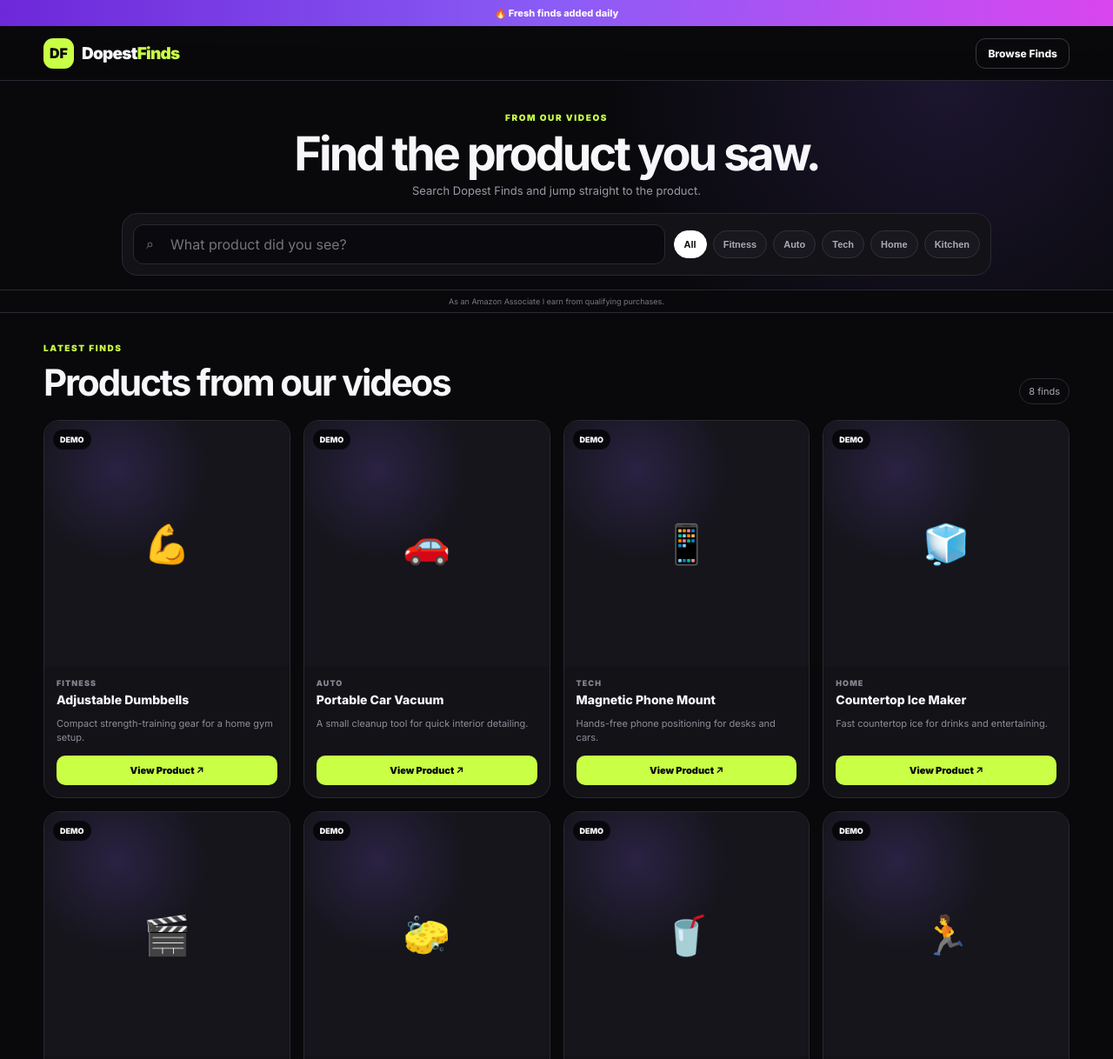
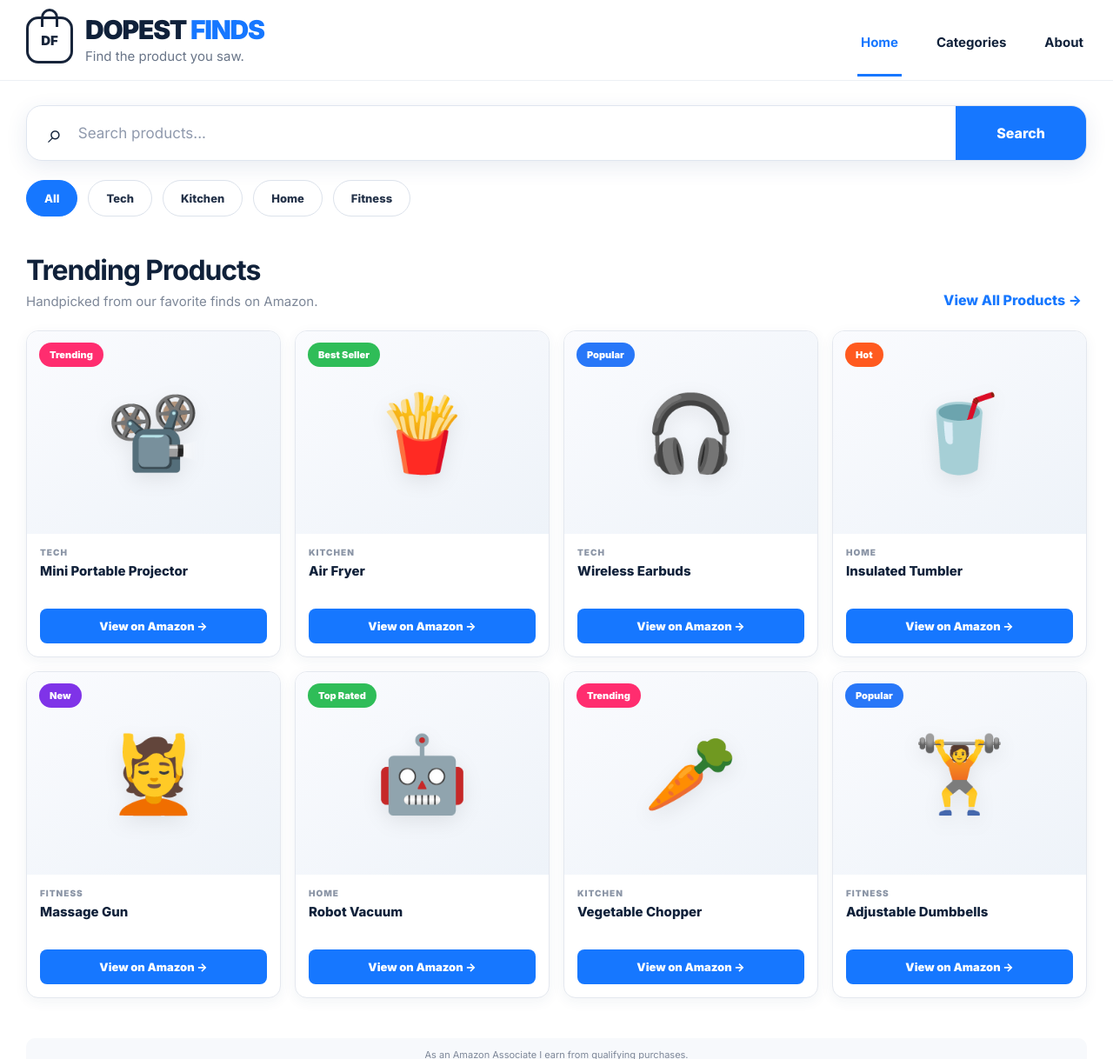
Before and after one commit to Emoney2025/dopestfinds, a plain HTML site: page index.html in a window 1280 px wide. Shown: the top 1218 px of the page at 87% size. Drawn offline with Linux system fonts and the light colour scheme.

Commit message:
Add files via upload

```diff
--- a/app.js
+++ b/app.js
@@ -1,9 +1,65 @@
 
-const state={products:[],category:"All",query:""};
-const grid=document.getElementById("productsGrid"),filters=document.getElementById("categoryFilters"),search=document.getElementById("searchInput"),count=document.getElementById("productCount"),empty=document.getElementById("emptyState");
+const fallbackProducts = [{"name": "Mini Portable Projector", "category": "Tech", "emoji": "\ud83d\udcfd\ufe0f", "badge": "Trending", "badgeClass": "pink", "url": "#"}, {"name": "Air Fryer", "category": "Kitchen", "emoji": "\ud83c\udf5f", "badge": "Best Seller", "badgeClass": "green", "url": "#"}, {"name": "Wireless Earbuds", "category": "Tech", "emoji": "\ud83c\udfa7", "badge": "Popular", "badgeClass": "blue", "url": "#"}, {"name": "Insulated Tumbler", "category": "Home", "emoji": "\ud83e\udd64", "badge": "Hot", "badgeClass": "orange", "url": "#"}, {"name": "Massage Gun", "category": "Fitness", "emoji": "\ud83d\udc86", "badge": "New", "badgeClass": "purple", "url": "#"}, {"name": "Robot Vacuum", "category": "Home", "emoji": "\ud83e\udd16", "badge": "Top Rated", "badgeClass": "green", "url": "#"}, {"name": "Vegetable Chopper", "category": "Kitchen", "emoji": "\ud83e\udd55", "badge": "Trending", "badgeClass": "pink", "url": "#"}, {"name": "Adjustable Dumbbells", "category": "Fitness", "emoji": "\ud83c\udfcb\ufe0f", "badge": "Popular", "badgeClass": "blue", "url": "#"}];
+let state={products:fallbackProducts, category:"All", query:""};
+
+const grid=document.getElementById("productsGrid");
+const filters=document.getElementById("categoryFilters");
+const search=document.getElementById("searchInput");
+const empty=document.getElementById("emptyState");
+
 document.getElementById("year").textContent=new Date().getFullYear();
-async function loadProducts(){const r=await fetch("products.json",{cache:"no-store"});state.products=await r.json();buildFilters();render()}
-function esc(v=""){return String(v).replace(/[&<>"']/g,c=>({"&":"&amp;","<":"&lt;",">":"&gt;",'"':"&quot;","'":"&#039;"}[c]))}
-function buildFilters(){const cats=["All",...new Set(state.products.map(p=>p.category).filter(Boolean))];filters.innerHTML=cats.map(c=>`<button class="filter ${c===state.category?"active":""}" data-category="${esc(c)}">${esc(c)}</button>`).join("");filters.querySelectorAll(".filter").forEach(b=>b.onclick=()=>{state.category=b.dataset.category;buildFilters();render()})}
-function render(){const q=state.query.trim().toLowerCase();const items=state.products.filter(p=>(state.category==="All"||p.category===state.category)&&(!q||`${p.name} ${p.category} ${p.description||""} ${(p.tags||[]).join(" ")}`.toLowerCase().includes(q)));count.textContent=state.products.length;empty.hidden=items.length!==0;grid.innerHTML=items.map(p=>`<article class="product-card"><div class="product-image">${p.image?`<img src="${esc(p.image)}" alt="${esc(p.name)}" loading="lazy">`:`<div class="product-placeholder">${esc(p.emoji||"🔥")}</div>`}${p.badge?`<div class="product-tag">${esc(p.badge)}</div>`:""}</div><div class="product-body"><div class="product-category">${esc(p.category||"Find")}</div><div class="product-title">${esc(p.name)}</div><div class="product-desc">${esc(p.description||"")}</div><a class="product-link" href="${esc(p.url)}" target="_blank" rel="nofollow sponsored noopener">View Product ↗</a></div></article>`).join("")}
-search.addEventListener("input",e=>{state.query=e.target.value;render()});loadProducts();
+
+function esc(v="") {
+  return String(v).replace(/[&<>"']/g,c=>({"&":"&amp;","<":"&lt;",">":"&gt;",'"':"&quot;","'":"&#039;"}[c]));
+}
+
+function buildFilters() {
+  const cats=["All",...new Set(state.products.map(p=>p.category).filter(Boolean))];
+  filters.innerHTML=cats.map(c=>`<button class="chip ${c===state.category?"active":""}" data-category="${esc(c)}">${esc(c)}</button>`).join("");
+  filters.querySelectorAll(".chip").forEach(btn=>btn.addEventListener("click",()=>{
+    state.category=btn.dataset.category;
+    buildFilters();
+    render();
+  }));
+}
+
+function render() {
+  const q=state.query.toLowerCase().trim();
+  const list=state.products.filter(p=>{
+    const matchesCategory=state.category==="All"||p.category===state.category;
+    const text=`${p.name} ${p.category}`.toLowerCase();
+    return matchesCategory && (!q || text.includes(q));
+  });
+  empty.hidden=list.length>0;
+  grid.innerHTML=list.map(p=>`
+    <article class="card">
+      <div class="imagearea">
+        <span class="badge ${esc(p.badgeClass||"blue")}">${esc(p.badge||"Find")}</span>
+        ${p.image ? `<img src="${esc(p.image)}" alt="${esc(p.name)}" loading="lazy" style="width:100%;height:100%;object-fit:contain;padding:16px">`
+                   : `<div class="productemoji">${esc(p.emoji||"🔥")}</div>`}
+      </div>
+      <div class="cardbody">
+        <div class="category">${esc(p.category||"Find")}</div>
+        <div class="productname">${esc(p.name)}</div>
+        <a class="amazonbtn" href="${esc(p.url||"#")}" target="_blank" rel="nofollow sponsored noopener">View on Amazon →</a>
+      </div>
+    </article>
+  `).join("");
+}
+
+search.addEventListener("input",e=>{state.query=e.target.value;render();});
+document.getElementById("searchBtn").addEventListener("click",render);
+document.getElementById("viewAllBtn").addEventListener("click",()=>{state.category="All";state.query="";search.value="";buildFilters();render();});
+
+async function init(){
+  try{
+    const r=await fetch("products.json",{cache:"no-store"});
+    if(r.ok){
+      const data=await r.json();
+      if(Array.isArray(data)&&data.length) state.products=data;
+    }
+  }catch(e){}
+  buildFilters();
+  render();
+}
+init();
--- a/index.html
+++ b/index.html
@@ -1,44 +1,74 @@
 <!doctype html>
 <html lang="en">
 <head>
-<meta charset="utf-8"><meta name="viewport" content="width=device-width,initial-scale=1">
-<meta name="description" content="Dopest Finds — cool products and viral finds from our videos.">
-<title>Dopest Finds — Stuff Worth Finding</title>
-<link rel="preconnect" href="https://fonts.googleapis.com"><link rel="preconnect" href="https://fonts.gstatic.com" crossorigin>
+  <meta charset="utf-8">
+  <meta name="viewport" content="width=device-width,initial-scale=1">
+  <meta name="description" content="Dopest Finds — find products from our videos.">
+  <title>Dopest Finds</title>
+  <link rel="preconnect" href="https://fonts.googleapis.com">
+  <link rel="preconnect" href="https://fonts.gstatic.com" crossorigin>
   <link href="https://fonts.googleapis.com/css2?family=Inter:wght@400;500;600;700;800;900&display=swap" rel="stylesheet">
   <link rel="stylesheet" href="styles.css">
-</head><body>
-<div class="announcement">🔥 Fresh finds added daily</div>
-<header><div class="container header-inner">
-<a class="brand" href="#"><span class="brand-mark">DF</span><span class="brand-text">Dopest<span>Finds</span></span></a>
-<a class="header-cta" href="#products">Browse Finds</a>
-</div></header>
+</head>
+<body>
+  <header class="topbar">
+    <div class="shell navrow">
+      <a class="brand" href="#">
+        <div class="baglogo">DF</div>
+        <div class="brandcopy">
+          <div class="brandname">DOPEST <span>FINDS</span></div>
+          <div class="tagline">Find the product you saw.</div>
+        </div>
+      </a>
+
+      <nav class="navlinks">
+        <a class="active" href="#">Home</a>
+        <a href="#products">Categories</a>
+        <a href="#about">About</a>
+      </nav>
+    </div>
+  </header>
 
   <main>
-<section class="quick-find">
-<div class="container">
-<div class="quick-copy">
-<span class="kicker">FROM OUR VIDEOS</span>
-<h1>Find the product you saw.</h1>
-<p>Search Dopest Finds and jump straight to the product.</p>
+    <section class="find-area shell">
+      <div class="searchbox">
+        <span class="searchicon">⌕</span>
+        <input id="searchInput" type="search" placeholder="Search products..." autocomplete="off">
+        <button type="button" id="searchBtn">Search</button>
       </div>
-<div class="finder">
-<div class="search-wrap"><span>⌕</span><input id="searchInput" type="search" placeholder="What product did you see?" autocomplete="off"></div>
-<div id="categoryFilters" class="filters"></div>
-</div>
-</div>
+      <div id="categoryFilters" class="chips"></div>
     </section>
 
-<div class="disclosure">As an Amazon Associate I earn from qualifying purchases.</div>
+    <section class="products shell" id="products">
+      <div class="sectiontitle">
+        <div>
+          <h1>Trending Products</h1>
+          <p>Handpicked from our favorite finds on Amazon.</p>
+        </div>
+        <button class="viewall" id="viewAllBtn">View All Products →</button>
+      </div>
 
-<section class="products" id="products"><div class="container">
-<div class="section-head"><div><span class="kicker">LATEST FINDS</span><h2>Products from our videos</h2></div><div class="count"><span id="productCount">0</span> finds</div></div>
-<div id="productsGrid" class="grid"></div>
-<div id="emptyState" class="empty" hidden>🔎<h3>No finds yet</h3><p>Try another search or category.</p></div>
-</div></section>
+      <div id="productsGrid" class="productgrid"></div>
+      <div id="emptyState" class="empty" hidden>No products found.</div>
+    </section>
 
-<section class="lower"><div class="container lower-card"><div><span class="kicker">DOPEST FINDS</span><h2>See it. Find it. Grab it.</h2></div><p>We collect useful, interesting and viral products from our videos so you can find the exact item without digging through old posts.</p></div></section>
+    <section class="amazon-note shell">
+      <p>As an Amazon Associate I earn from qualifying purchases.</p>
+    </section>
+
+    <section class="about shell" id="about">
+      <h2>About Dopest Finds</h2>
+      <p>We make it easy to find the products featured in our videos. Search, browse, and jump straight to the item you want.</p>
+    </section>
   </main>
 
-<footer><div class="container footer"><div class="brand"><span class="brand-mark">DF</span><span class="brand-text">Dopest<span>Finds</span></span></div><p>© <span id="year"></span> Dopest Finds · As an Amazon Associate I earn from qualifying purchases.</p></div></footer>
-<script src="app.js"></script></body></html>
+  <footer>
+    <div class="shell footerrow">
+      <span>© <span id="year"></span> Dopest Finds</span>
+      <span>Stuff worth finding.</span>
+    </div>
+  </footer>
+
+  <script src="app.js"></script>
+</body>
+</html>
--- a/products.json
+++ b/products.json
@@ -1,106 +1,66 @@
 [
+  {
+    "name": "Mini Portable Projector",
+    "category": "Tech",
+    "emoji": "\ud83d\udcfd\ufe0f",
+    "badge": "Trending",
+    "badgeClass": "pink",
+    "url": "#"
+  },
+  {
+    "name": "Air Fryer",
+    "category": "Kitchen",
+    "emoji": "\ud83c\udf5f",
+    "badge": "Best Seller",
+    "badgeClass": "green",
+    "url": "#"
+  },
+  {
+    "name": "Wireless Earbuds",
+    "category": "Tech",
+    "emoji": "\ud83c\udfa7",
+    "badge": "Popular",
+    "badgeClass": "blue",
+    "url": "#"
+  },
+  {
+    "name": "Insulated Tumbler",
+    "category": "Home",
+    "emoji": "\ud83e\udd64",
+    "badge": "Hot",
+    "badgeClass": "orange",
+    "url": "#"
+  },
+  {
+    "name": "Massage Gun",
+    "category": "Fitness",
+    "emoji": "\ud83d\udc86",
+    "badge": "New",
+    "badgeClass": "purple",
+    "url": "#"
+  },
+  {
+    "name": "Robot Vacuum",
+    "category": "Home",
+    "emoji": "\ud83e\udd16",
+    "badge": "Top Rated",
+    "badgeClass": "green",
+    "url": "#"
+  },
+  {
+    "name": "Vegetable Chopper",
+    "category": "Kitchen",
+    "emoji": "\ud83e\udd55",
+    "badge": "Trending",
+    "badgeClass": "pink",
+    "url": "#"
+  },
   {
     "name": "Adjustable Dumbbells",
     "category": "Fitness",
-    "description": "Compact strength-training gear for a home gym setup.",
-    "url": "#",
-    "image": "",
-    "emoji": "\ud83d\udcaa",
-    "badge": "DEMO",
-    "tags": [
-      "weights",
-      "home gym"
-    ]
-  },
-  {
-    "name": "Portable Car Vacuum",
-    "category": "Auto",
-    "description": "A small cleanup tool for quick interior detailing.",
-    "url": "#",
-    "image": "",
-    "emoji": "\ud83d\ude97",
-    "badge": "DEMO",
-    "tags": [
-      "car",
-      "cleaning"
-    ]
-  },
-  {
-    "name": "Magnetic Phone Mount",
-    "category": "Tech",
-    "description": "Hands-free phone positioning for desks and cars.",
-    "url": "#",
-    "image": "",
-    "emoji": "\ud83d\udcf1",
-    "badge": "DEMO",
-    "tags": [
-      "phone",
-      "gadget"
-    ]
-  },
-  {
-    "name": "Countertop Ice Maker",
-    "category": "Home",
-    "description": "Fast countertop ice for drinks and entertaining.",
-    "url": "#",
-    "image": "",
-    "emoji": "\ud83e\uddca",
-    "badge": "DEMO",
-    "tags": [
-      "kitchen",
-      "appliance"
-    ]
-  },
-  {
-    "name": "Mini Projector",
-    "category": "Tech",
-    "description": "A compact projector for movie nights and small spaces.",
-    "url": "#",
-    "image": "",
-    "emoji": "\ud83c\udfac",
-    "badge": "DEMO",
-    "tags": [
-      "movies",
-      "projector"
-    ]
-  },
-  {
-    "name": "Cordless Spin Scrubber",
-    "category": "Home",
-    "description": "A powered cleaning tool for bathrooms and kitchens.",
-    "url": "#",
-    "image": "",
-    "emoji": "\ud83e\uddfd",
-    "badge": "DEMO",
-    "tags": [
-      "cleaning",
-      "home"
-    ]
-  },
-  {
-    "name": "Portable Blender",
-    "category": "Kitchen",
-    "description": "A grab-and-go blender for smoothies and shakes.",
-    "url": "#",
-    "image": "",
-    "emoji": "\ud83e\udd64",
-    "badge": "DEMO",
-    "tags": [
-      "blender",
-      "smoothie"
-    ]
-  },
-  {
-    "name": "Under-Desk Walking Pad",
-    "category": "Fitness",
-    "description": "A compact walking option for home offices.",
-    "url": "#",
-    "image": "",
-    "emoji": "\ud83c\udfc3",
-    "badge": "DEMO",
-    "tags": [
-      "walking",
-      "fitness"
-    ]
+    "emoji": "\ud83c\udfcb\ufe0f",
+    "badge": "Popular",
+    "badgeClass": "blue",
+    "url": "#"
   }
 ]
--- a/styles.css
+++ b/styles.css
@@ -1,13 +1,158 @@
 
-:root{--bg:#09090c;--panel:#121217;--line:#292932;--text:#f7f7fb;--muted:#9999a5;--lime:#c9ff45}
-*{box-sizing:border-box}html{scroll-behavior:smooth}body{margin:0;font-family:Inter,system-ui,sans-serif;background:var(--bg);color:var(--text)}a{text-decoration:none;color:inherit}.container{width:min(1180px,calc(100% - 28px));margin:auto}
-.announcement{height:30px;display:grid;place-items:center;background:linear-gradient(90deg,#6d28d9,#8b5cf6,#d946ef);font-size:11px;font-weight:800}
-header{position:sticky;top:0;z-index:20;background:rgba(9,9,12,.9);backdrop-filter:blur(15px);border-bottom:1px solid var(--line)}.header-inner{height:62px;display:flex;align-items:center;justify-content:space-between}.brand{display:flex;align-items:center;gap:9px;font-weight:900}.brand-mark{width:35px;height:35px;border-radius:11px;display:grid;place-items:center;background:var(--lime);color:#09090c}.brand-text{font-size:19px;letter-spacing:-.04em}.brand-text span{color:var(--lime)}.header-cta{padding:9px 13px;border:1px solid #383842;border-radius:11px;font-size:12px;font-weight:800}
-.quick-find{padding:30px 0 16px;background:radial-gradient(circle at 85% 0%,rgba(139,92,246,.15),transparent 35%);border-bottom:1px solid var(--line)}.quick-copy{text-align:center;max-width:720px;margin:0 auto 18px}.kicker{font-size:10px;letter-spacing:.16em;color:var(--lime);font-weight:900}.quick-copy h1{font-size:clamp(34px,5vw,54px);line-height:1;margin:7px 0;letter-spacing:-.055em}.quick-copy p{margin:0;color:var(--muted);font-size:13px}
-.finder{max-width:1000px;margin:auto;padding:12px;border:1px solid var(--line);border-radius:18px;background:var(--panel);display:flex;gap:10px;align-items:center}.search-wrap{position:relative;flex:1}.search-wrap span{position:absolute;left:15px;top:12px;color:#777784}.search-wrap input{width:100%;height:46px;padding:0 14px 0 42px;border-radius:12px;border:1px solid #292933;background:#0a0a0e;color:#fff;outline:none;font:inherit}.filters{display:flex;gap:7px;flex-wrap:wrap}.filter{border:1px solid #30303a;background:#18181e;color:#aaaab4;padding:9px 11px;border-radius:999px;font-size:11px;font-weight:800;cursor:pointer}.filter.active,.filter:hover{background:#fff;color:#09090c;border-color:#fff}
-.disclosure{text-align:center;padding:7px 12px;color:#777784;font-size:9px;border-bottom:1px solid var(--line)}
-.products{padding:28px 0 64px}.section-head{display:flex;align-items:end;justify-content:space-between;margin-bottom:18px}.section-head h2{font-size:clamp(28px,4vw,42px);letter-spacing:-.05em;margin:6px 0 0}.count{font-size:11px;color:#aaaab4;border:1px solid var(--line);padding:7px 10px;border-radius:999px}
-.grid{display:grid;grid-template-columns:repeat(4,1fr);gap:15px}.product-card{overflow:hidden;background:var(--panel);border:1px solid var(--line);border-radius:18px}.product-image{position:relative;aspect-ratio:1;background:#15151b;overflow:hidden}.product-image img{width:100%;height:100%;object-fit:cover}.product-placeholder{position:absolute;inset:0;display:grid;place-items:center;font-size:44px;background:radial-gradient(circle at 30% 20%,rgba(139,92,246,.18),transparent 35%)}.product-tag{position:absolute;top:10px;left:10px;background:rgba(0,0,0,.72);padding:6px 8px;border-radius:999px;font-size:9px;font-weight:900}.product-body{padding:14px}.product-category{font-size:9px;letter-spacing:.12em;color:#858591;font-weight:900;text-transform:uppercase}.product-title{font-size:14px;line-height:1.35;font-weight:800;margin:5px 0 9px}.product-desc{font-size:11px;color:#8e8e99;line-height:1.5;min-height:34px}.product-link{display:block;margin-top:11px;padding:10px;text-align:center;border-radius:10px;background:var(--lime);color:#09090c;font-size:11px;font-weight:900}.empty{text-align:center;padding:60px;color:#999}.lower{padding:0 0 60px}.lower-card{padding:30px;border:1px solid var(--line);border-radius:22px;background:linear-gradient(135deg,rgba(139,92,246,.1),rgba(201,255,69,.04));display:grid;grid-template-columns:1fr 1fr;gap:30px}.lower-card h2{margin:7px 0;font-size:34px}.lower-card p{color:#aaa;line-height:1.7;font-size:13px}
-footer{border-top:1px solid var(--line);padding:30px 0}.footer{display:flex;align-items:center;justify-content:space-between;gap:20px}.footer p{color:#777784;font-size:10px}
-@media(max-width:900px){.grid{grid-template-columns:repeat(3,1fr)}.finder{flex-direction:column;align-items:stretch}}
-@media(max-width:650px){.quick-find{padding:21px 0 11px}.quick-copy{margin-bottom:13px}.quick-copy h1{font-size:34px}.quick-copy p{font-size:11px}.finder{padding:9px}.search-wrap input{height:44px}.products{padding-top:20px}.grid{grid-template-columns:repeat(2,1fr);gap:10px}.product-body{padding:11px}.product-title{font-size:12px}.product-desc{display:none}.section-head h2{font-size:27px}.lower-card{grid-template-columns:1fr}.footer{align-items:flex-start;flex-direction:column}}
+:root{
+  --blue:#1677ff;
+  --ink:#10213a;
+  --muted:#6f7b8f;
+  --line:#e7ebf2;
+  --bg:#ffffff;
+  --soft:#f7f9fc;
+}
+*{box-sizing:border-box}
+html{scroll-behavior:smooth}
+body{
+  margin:0;
+  font-family:Inter,system-ui,-apple-system,BlinkMacSystemFont,"Segoe UI",sans-serif;
+  background:#fff;
+  color:var(--ink);
+}
+a{text-decoration:none;color:inherit}
+button,input{font:inherit}
+.shell{width:min(1220px,calc(100% - 36px));margin:auto}
+
+.topbar{
+  position:sticky;top:0;z-index:30;
+  background:rgba(255,255,255,.96);
+  backdrop-filter:blur(12px);
+  border-bottom:1px solid #edf0f5;
+}
+.navrow{
+  min-height:92px;
+  display:flex;
+  align-items:center;
+  justify-content:space-between;
+  gap:24px;
+}
+.brand{display:flex;align-items:center;gap:14px}
+.baglogo{
+  width:54px;height:54px;border:3px solid #17243a;border-radius:14px;
+  display:grid;place-items:center;
+  font-weight:900;font-size:15px;
+  color:#17243a;
+  position:relative;
+}
+.baglogo:before{
+  content:"";position:absolute;left:14px;right:14px;top:-12px;height:18px;
+  border:3px solid #17243a;border-bottom:0;border-radius:14px 14px 0 0;
+}
+.brandname{font-size:30px;line-height:1;font-weight:900;letter-spacing:-.04em}
+.brandname span{color:var(--blue)}
+.tagline{margin-top:6px;color:#697588;font-size:15px}
+.navlinks{display:flex;align-items:center;gap:36px;font-size:15px;font-weight:700}
+.navlinks a{padding:34px 4px 27px;border-bottom:3px solid transparent}
+.navlinks a.active{color:var(--blue);border-bottom-color:var(--blue)}
+
+.find-area{padding:28px 0 18px}
+.searchbox{
+  display:grid;grid-template-columns:auto 1fr 150px;
+  align-items:center;
+  border:1px solid #dfe5ef;
+  box-shadow:0 7px 24px rgba(38,73,125,.10);
+  border-radius:18px;
+  overflow:hidden;
+  background:#fff;
+}
+.searchicon{font-size:30px;padding-left:24px;color:#15243b}
+.searchbox input{
+  height:62px;border:0;outline:0;padding:0 18px;
+  font-size:17px;color:#18263c;background:#fff;
+}
+.searchbox input::placeholder{color:#909aad}
+.searchbox button{
+  height:62px;border:0;background:var(--blue);color:#fff;
+  font-weight:800;font-size:16px;cursor:pointer;
+}
+.chips{display:flex;gap:12px;flex-wrap:wrap;margin-top:22px}
+.chip{
+  border:1px solid #dce2eb;background:#fff;color:#243249;
+  padding:12px 20px;border-radius:999px;font-size:13px;font-weight:750;cursor:pointer;
+}
+.chip.active{background:var(--blue);border-color:var(--blue);color:#fff}
+.chip:hover{border-color:#aeb8c9}
+
+.products{padding:24px 0 30px}
+.sectiontitle{
+  display:flex;align-items:end;justify-content:space-between;gap:20px;margin-bottom:24px
+}
+.sectiontitle h1{margin:0;font-size:32px;letter-spacing:-.035em}
+.sectiontitle p{margin:7px 0 0;color:#7d8798;font-size:15px}
+.viewall{border:0;background:none;color:var(--blue);font-weight:800;cursor:pointer}
+
+.productgrid{
+  display:grid;grid-template-columns:repeat(4,minmax(0,1fr));gap:16px
+}
+.card{
+  border:1px solid #e4e8ef;border-radius:14px;background:#fff;overflow:hidden;
+  box-shadow:0 4px 15px rgba(34,65,105,.06);
+  transition:.18s ease;
+}
+.card:hover{transform:translateY(-3px);box-shadow:0 12px 30px rgba(34,65,105,.11)}
+.imagearea{
+  position:relative;aspect-ratio:1.25/1;
+  background:linear-gradient(145deg,#fafbfe,#eef3f9);
+  display:grid;place-items:center;overflow:hidden
+}
+.productemoji{font-size:86px;filter:drop-shadow(0 7px 11px rgba(0,0,0,.08))}
+.badge{
+  position:absolute;left:14px;top:13px;color:#fff;border-radius:999px;
+  padding:7px 12px;font-size:11px;font-weight:900
+}
+.badge.pink{background:#ff2d6f}.badge.green{background:#2fbd58}.badge.blue{background:#2877f8}
+.badge.orange{background:#ff5a1f}.badge.purple{background:#7f33e8}
+.cardbody{padding:15px}
+.category{font-size:10px;color:#8b95a6;text-transform:uppercase;font-weight:900;letter-spacing:.1em}
+.productname{margin:6px 0 14px;font-size:15px;line-height:1.3;font-weight:800;min-height:39px}
+.amazonbtn{
+  display:block;width:100%;background:var(--blue);color:#fff;text-align:center;
+  border-radius:8px;padding:12px 10px;font-size:13px;font-weight:850
+}
+.amazonbtn:hover{filter:brightness(.96)}
+.empty{text-align:center;color:#8791a0;padding:55px 0}
+
+.amazon-note{padding:16px 0 26px}
+.amazon-note p{
+  margin:0;padding:12px 16px;border-radius:10px;background:#f7f9fc;
+  color:#7d8798;font-size:11px;text-align:center
+}
+.about{padding:34px 0 55px;border-top:1px solid #edf0f5}
+.about h2{margin:0 0 8px}.about p{margin:0;color:#758095;line-height:1.65;max-width:700px}
+footer{border-top:1px solid #e9edf3;padding:25px 0;color:#7f899a;font-size:12px}
+.footerrow{display:flex;justify-content:space-between;gap:18px}
+
+@media(max-width:940px){
+  .productgrid{grid-template-columns:repeat(3,1fr)}
+}
+@media(max-width:720px){
+  .shell{width:min(100% - 22px,1220px)}
+  .navrow{min-height:72px}
+  .baglogo{width:43px;height:43px}
+  .brandname{font-size:22px}.tagline{font-size:11px}
+  .navlinks{display:none}
+  .find-area{padding-top:14px}
+  .searchbox{grid-template-columns:auto 1fr 92px;border-radius:13px}
+  .searchicon{font-size:25px;padding-left:15px}
+  .searchbox input,.searchbox button{height:52px}
+  .searchbox input{font-size:14px;padding:0 10px}
+  .searchbox button{font-size:13px}
+  .chips{gap:7px;margin-top:12px;overflow-x:auto;flex-wrap:nowrap;padding-bottom:3px}
+  .chip{white-space:nowrap;padding:9px 13px;font-size:11px}
+  .products{padding-top:12px}
+  .sectiontitle{align-items:start;margin-bottom:14px}
+  .sectiontitle h1{font-size:24px}.sectiontitle p{font-size:12px}
+  .viewall{display:none}
+  .productgrid{grid-template-columns:repeat(2,minmax(0,1fr));gap:10px}
+  .imagearea{aspect-ratio:1.05/1}.productemoji{font-size:56px}
+  .badge{left:8px;top:8px;font-size:9px;padding:5px 8px}
+  .cardbody{padding:10px}.productname{font-size:12px;min-height:32px;margin-bottom:10px}
+  .amazonbtn{font-size:11px;padding:10px 6px}
+  .footerrow{flex-direction:column}
+}
```
Also changed, not shown: 1 other file. Lines whose indentation alone changed are shown as unchanged.
